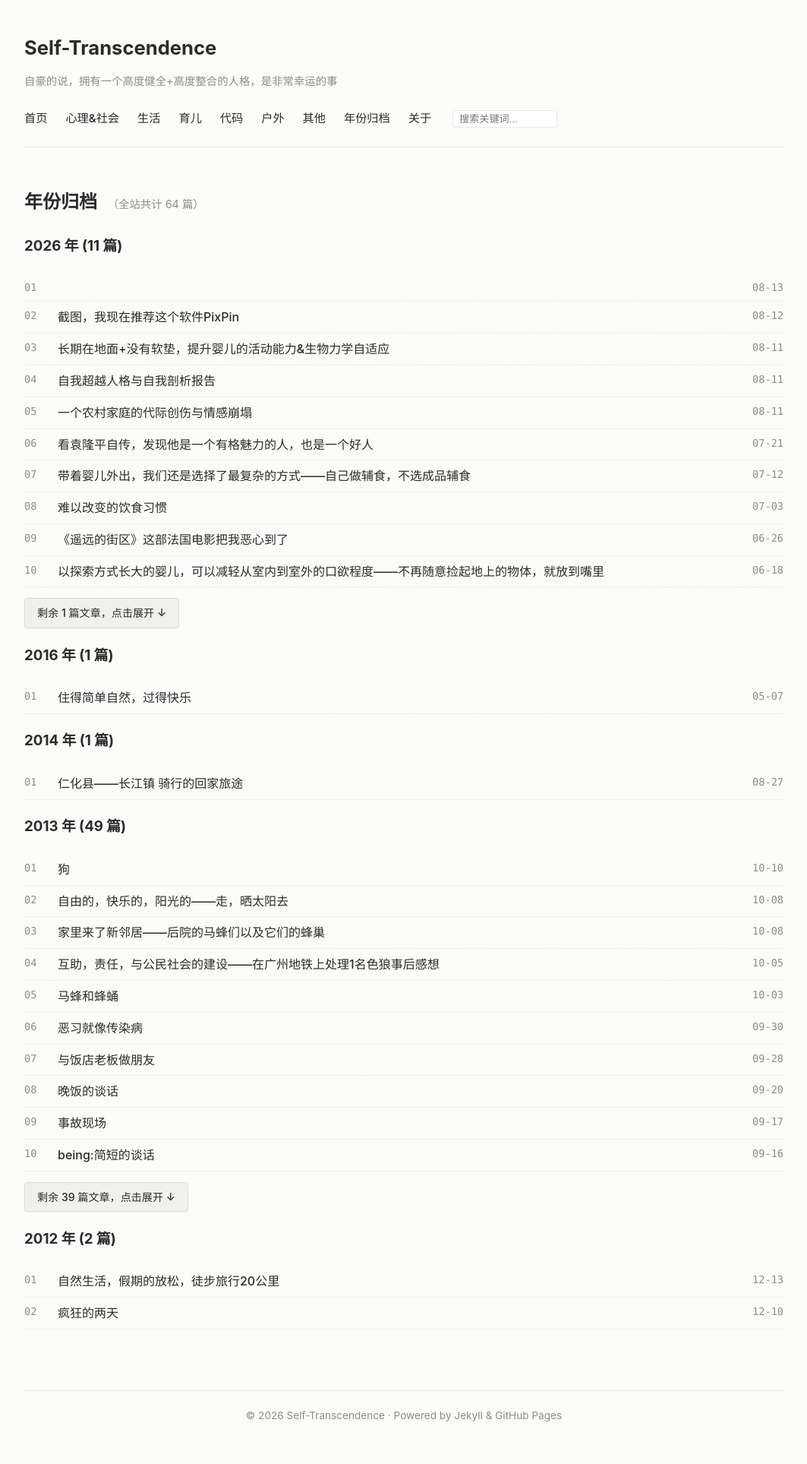
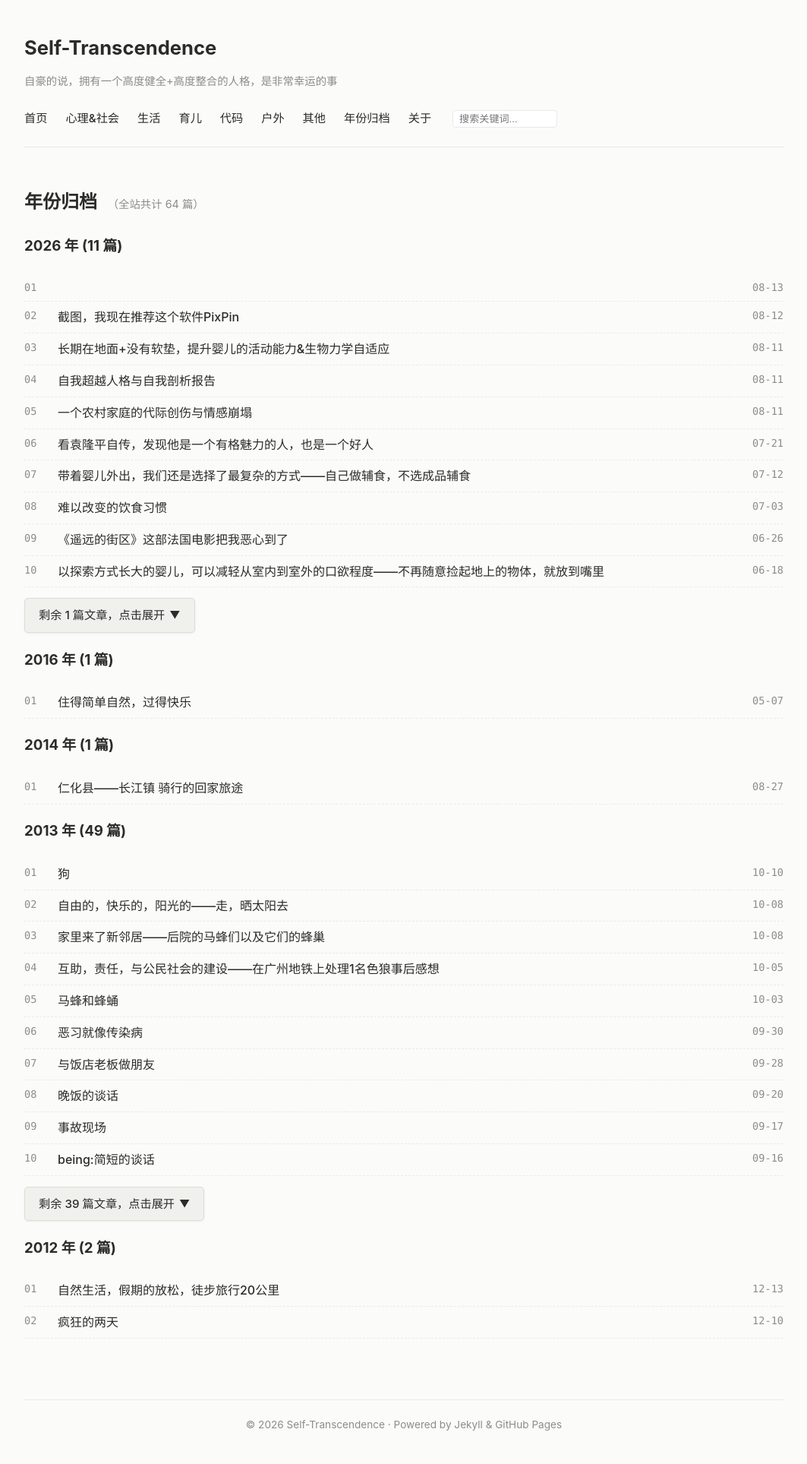
Before and after one commit to Natural-system/self-transcendence, a Jekyll site: the page built from archive.html, in a window 1280 px wide. Shown: the whole page at 76% size, without its empty margins (108-1171 px from the left). Built offline with Jekyll 4.4.1, drawn with Linux system fonts in a browser that asks for light colours.

Commit message:
修改箭头展示效果

```diff
--- a/_layouts/default.html
+++ b/_layouts/default.html
@@ -315,26 +315,35 @@
   display: none;
 }
 
-/* 按钮通用醒目样式 */
+/* 按钮通用醒目样式（增大了字号与内边距，方便识别与点击） */
 .btn-toggle-year {
-  display: inline-block;
+  display: inline-flex;
+  align-items: center;
+  gap: 6px; /* 确保文字与箭头间有清晰的空隙 */
   margin-top: 14px;
-  padding: 6px 16px;
-  font-size: 0.88rem;
+  padding: 8px 18px; /* 增大点击区域 */
+  font-size: 0.95rem; /* 字号适度放大 */
   font-weight: 500;
   color: var(--text-color);
-  background-color: #f0f0ec; /* 更明显的浅灰背景 */
-  border: 1px solid #dcdcd8;   /* 更加清晰的实线边框 */
-  border-radius: 4px;
+  background-color: #f0f0ec;
+  border: 1px solid #dcdcd8;
+  border-radius: 5px;
   cursor: pointer;
   transition: all 0.2s ease;
-  box-shadow: 0 1px 2px rgba(0, 0, 0, 0.04); /* 轻微阴影，增加视觉层级 */
+  box-shadow: 0 1px 3px rgba(0, 0, 0, 0.06);
 }
 
 .btn-toggle-year:hover {
   color: #ffffff;
-  background-color: var(--accent-color); /* 悬停变为黑底白字，非常醒目 */
+  background-color: var(--accent-color);
   border-color: var(--accent-color);
+}
+
+/* 箭头符号独立控制：加粗并放大 */
+.btn-toggle-year .arrow-icon {
+  font-size: 0.85rem;
+  font-weight: bold;
+  line-height: 1;
 }
 
 /* 默认状态：隐藏“收起”按钮 */
@@ -343,19 +352,16 @@
 }
 
 /* 核心逻辑：当复选框被勾选（展开状态）时 */
-/* 1. 展示第 11 篇及以后的文章 */
 .year-toggle-checkbox:checked ~ .post-list .more-post {
   display: flex !important;
 }
 
-/* 2. 隐藏“展开”按钮 */
 .year-toggle-checkbox:checked ~ .btn-expand {
   display: none !important;
 }
 
-/* 3. 显现文章末尾的“收起”按钮 */
 .year-toggle-checkbox:checked ~ .btn-collapse {
-  display: inline-block !important;
+  display: inline-flex !important;
 }
   </style>
 </head>
--- a/archive.html
+++ b/archive.html
@@ -39,13 +39,13 @@ permalink: /archive/
       </ul>
 
       {% if total_count > 10 %}
-        <!-- 1. 展开按钮（未展开时显示） -->
+        <!-- 1. 展开按钮（使用更清晰的图形箭头 ▼，并加大间距） -->
         <label for="toggle-year-{{ year_group.name }}" class="btn-toggle-year btn-expand">
-          剩余 {{ remaining_count }} 篇文章，点击展开 ↓
+          剩余 {{ remaining_count }} 篇文章，点击展开 <span class="arrow-icon">▼</span>
         </label>
-        <!-- 2. 收起按钮（展开后自动显示在文章最下方） -->
+        <!-- 2. 收起按钮（使用更清晰的图形箭头 ▲，并加大间距） -->
         <label for="toggle-year-{{ year_group.name }}" class="btn-toggle-year btn-collapse">
-          收起该年份文章 ↑
+          收起该年份文章 <span class="arrow-icon">▲</span>
         </label>
       {% endif %}
     </div>
```
Also changed, not shown: other parts of _layouts/default.html (+1 -1 lines).
